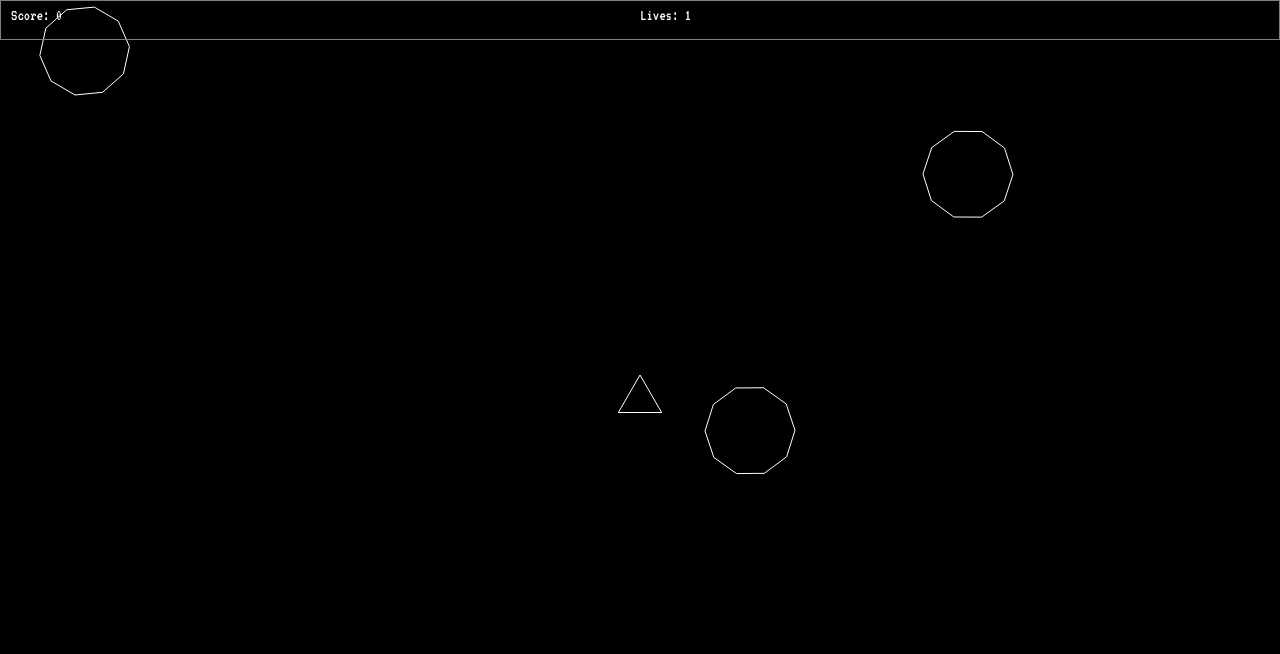
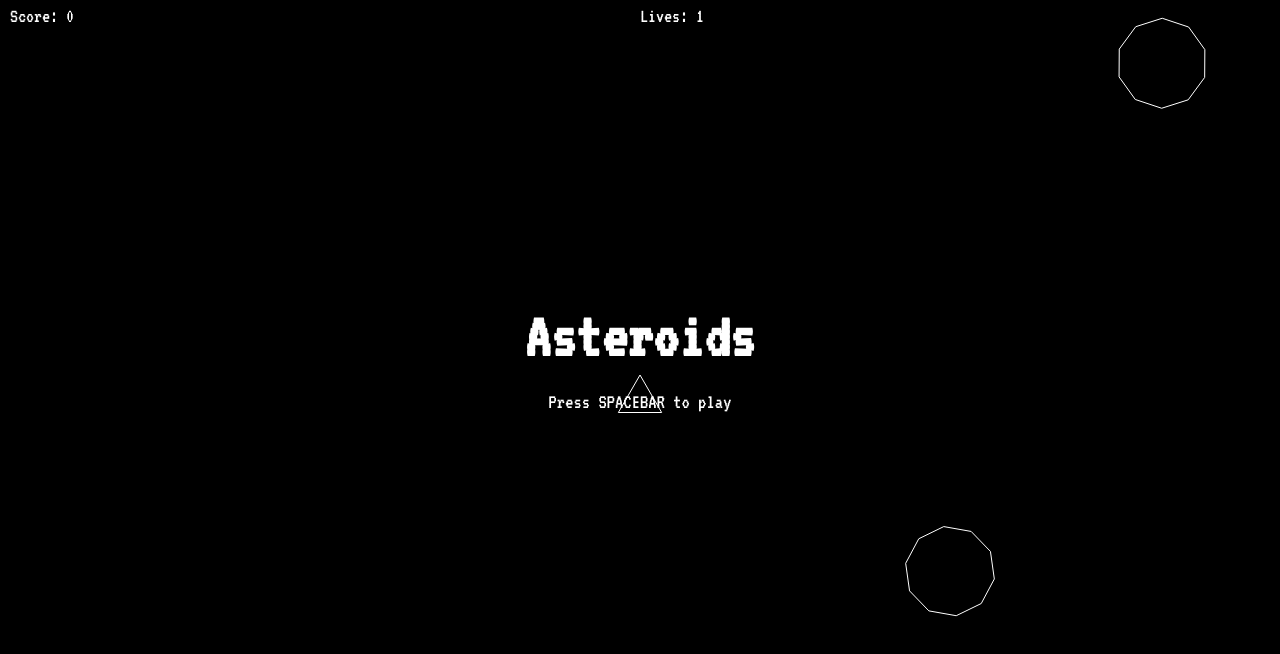
Before and after one commit to thechutrain/asteroid-typescript, a website built with Parcel: page src/index.html in a window 1280 px wide. Built offline with nearby package versions, Linux system fonts and the light colour scheme.

Commit message:
made a home screen, asteroids flow in the background

```diff
--- a/src/assets/style.css
+++ b/src/assets/style.css
@@ -27,7 +27,7 @@
 }
 
 .scoreboard-container {
-	border: 1px solid grey;
+	/* border: 1px solid grey; */
 	color: white;
 	position: fixed;
 	width: 100%;
@@ -35,8 +35,39 @@
 	top: 0;
 	padding: 5px 10px 0px 10px;
 	display: flex;
+	font-size: 1.25em;
 }
 
 .scoreboard-container__item-display {
 	flex-grow: 1;
 }
+
+.screen-overlay {
+	z-index: 9;
+	color: white;
+	height: calc(var(--vh, 1vh) * 90);
+	width: 100%;
+	/* border: 2px solid white; */
+	display: flex;
+	align-items: center;
+	justify-content: center;
+}
+
+.screen-overlay__wrapper {
+	color: white;
+	/* border: 4px dashed pink; */
+	width: 50%;
+	text-align: center;
+}
+
+.screen-overlay__header-text {
+	font-size: 4em;
+	margin: 0;
+	padding-bottom: 0.25em;
+}
+
+.screen-overlay__p-text {
+	font-size: 1.3em;
+	margin: 0;
+	padding-bottom: 0.25em;
+}
--- a/src/index.html
+++ b/src/index.html
@@ -29,6 +29,19 @@
 				<p>A background image of stars, koi fish swimming etc. </p>
 			</div>
 		</canvas>
+
+		<div class="screen-overlay screen-overlay--starting">
+			<div class="screen-overlay__wrapper">
+				<h1 class="screen-overlay__header-text">Asteroids</h1>
+				<p  class="screen-overlay__p-text">Press SPACEBAR to play</p>
+			</div>
+		</div>
+
+		<!-- <div class="screen-overlay screen-overlay--game-over">
+			<h1>Game over screen</h1>
+		</div> -->
+
+		</div>
 	</div>
 	<script src="scripts/index.ts"></script>
 </body>
--- a/src/scripts/Events/documentEventListeners.ts
+++ b/src/scripts/Events/documentEventListeners.ts
@@ -1,3 +1,5 @@
+import Game from '../game/Game';
+
 interface BrowserEventModel {
 	event: string;
 	cb: (e: any) => void;
@@ -5,7 +7,9 @@ interface BrowserEventModel {
 }
 
 const documentEventListeners: BrowserEventModel[] = [
-	// Test event listener here
+	// TODO: perhaps add checks to make sure there is a Game object, prior
+	// to emitting any events?
+
 	{
 		event: 'keydown',
 		cb(e) {
@@ -16,7 +20,11 @@ const documentEventListeners: BrowserEventModel[] = [
 			} else if (e.keyCode === 37) {
 				(<any>window).Game.emitEvent('left-on');
 			} else if (e.keyCode === 32) {
-				(<any>window).Game.emitEvent('fire-on');
+				if (!(<any>window).Game.initialized) {
+					(<any>window).Game.init();
+				} else {
+					(<any>window).Game.emitEvent('fire-on');
+				}
 			} else if (e.keyCode === 80) {
 				(<any>window).Game.emitEvent('toggle-pause');
 			}
```
